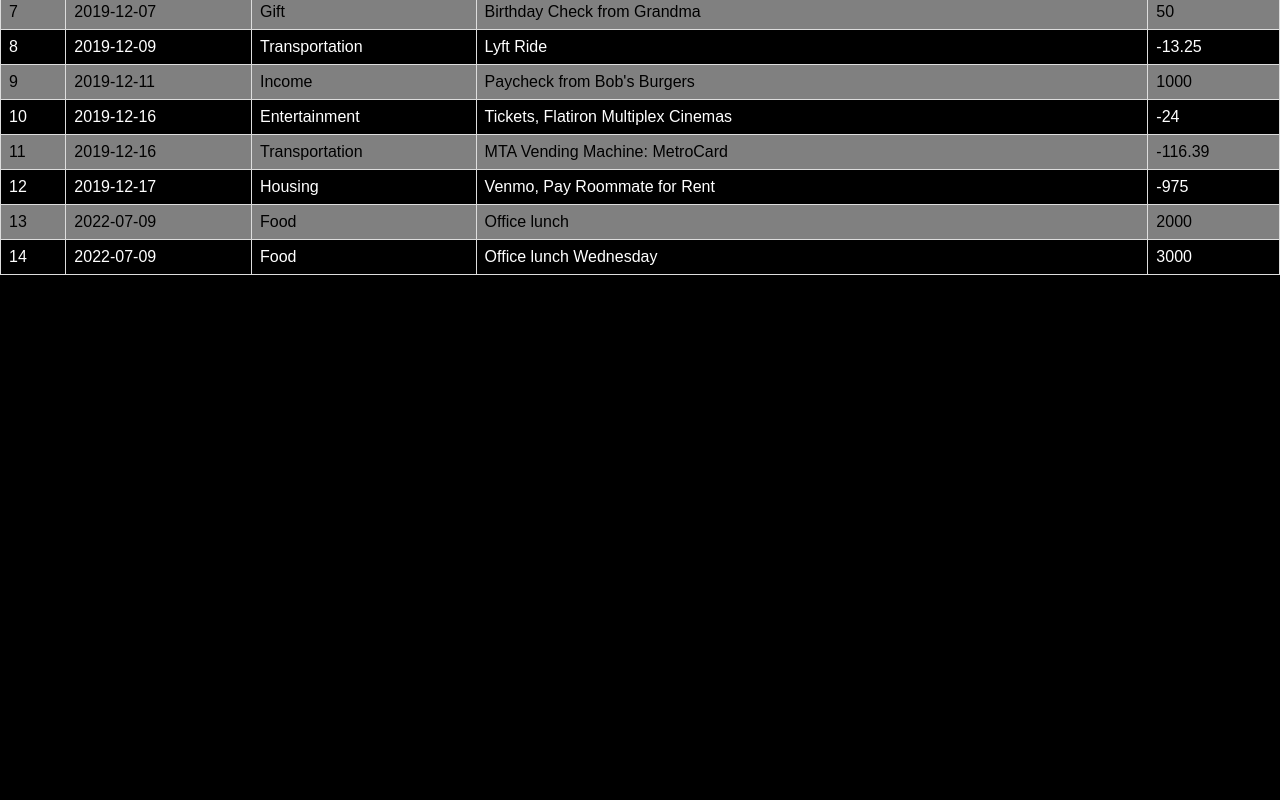
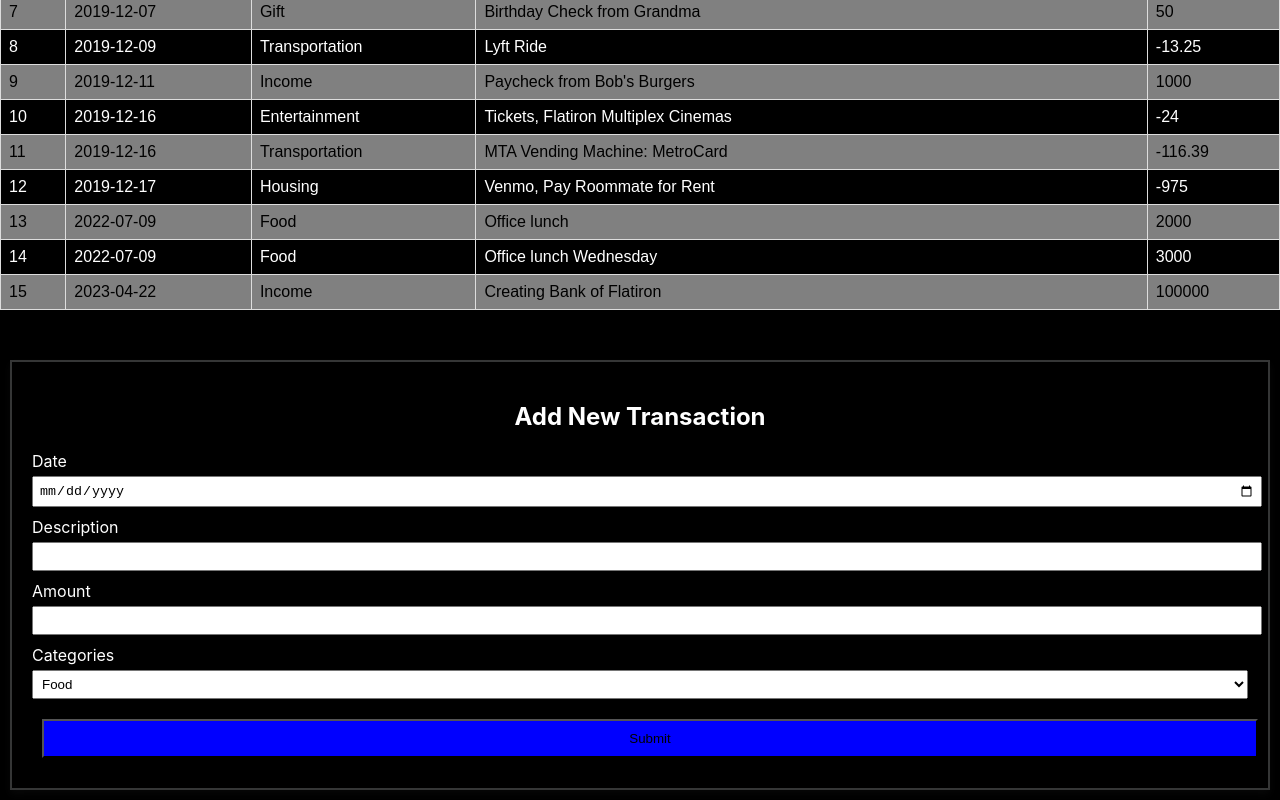
Before and after one commit to Ngaremaina/Bank-of-Flatiron, a React (Create React App) app: page / in a window 1280 px wide. Shown: the part 299-1099 px from the top of the page. Before the commit the page ends 800 px from the top, so only its background shows below. Built offline with nearby package versions, Linux system fonts and the light colour scheme; data requests are answered from the project's data file.

Commit message:
Add New TRansaction

```diff
--- a/db.json
+++ b/db.json
@@ -97,6 +97,13 @@
       "category": "Food",
       "amount": "3000",
       "id": 14
+    },
+    {
+      "amount": "100000",
+      "description": "Creating Bank of Flatiron",
+      "date": "2023-04-22",
+      "category": "Income",
+      "id": 15
     }
   ]
 }
--- a/public/index.html
+++ b/public/index.html
@@ -15,6 +15,7 @@
       user's mobile device or desktop. See https://developers.google.com/web/fundamentals/web-app-manifest/
     -->
     <link rel="manifest" href="%PUBLIC_URL%/manifest.json" />
+    <link rel="stylesheet" href="https://cdnjs.cloudflare.com/ajax/libs/font-awesome/4.7.0/css/font-awesome.min.css">
     <!--
       Notice the use of %PUBLIC_URL% in the tags above.
       It will be replaced with the URL of the `public` folder during the build.
--- a/src/App.css
+++ b/src/App.css
@@ -10,6 +10,9 @@
   padding: 10px;
 }
 
+.nav-bar-right{
+  float: right;
+}
 #customers {
   font-family: Arial, Helvetica, sans-serif;
   border-collapse: collapse;
@@ -35,3 +38,35 @@
   background-color: blue;
   color: white;
 }
+
+.addNewTransaction{
+  display: flex;
+  flex-direction: column;
+  padding: 10px;
+  margin: 10px;
+  border: 2px solid #353636;
+  padding: 20px;
+  margin-top: 50px;
+  box-shadow: 0 4px 8px 0 rgba(39, 39, 39, 0.2);
+
+}
+.addNewTransaction input, select{
+  width: 100%;
+  padding: 5px;
+  margin-top: 5px;
+  margin-bottom: 10px;
+}
+
+.addNewTransaction h2{
+  text-align: center;
+
+}
+.addNewTransaction button{
+  background-color: blue;
+  width: 100%;
+  padding: 10px;
+  margin: 10px;
+}
+.addNewTransaction button:hover{
+  background-color: aqua;
+}
--- a/src/App.js
+++ b/src/App.js
@@ -2,18 +2,27 @@ import './App.css';
 import React, {useState, useEffect} from 'react';
 import Header from './Header';
 import TransactionList from './TransactionList';
+import NewTransaction from './NewTransaction';
+
 function App() {
   const [transactions, setTransactions] = useState([])
+
   useEffect(() => {
     fetch("http://localhost:3000/transactions")
     .then(res => res.json())
     .then(data => setTransactions(data))
 
   },[])
+
+
+  const handleAddTransaction = (newTransaction) => {
+    setTransactions([...transactions, newTransaction])
+  }
   return (
     <div className="App">
       <Header />
       <TransactionList transactions = {transactions}/>
+      <NewTransaction transactions = {transactions} onTransactionSubmit={handleAddTransaction}/>
     </div>
   );
 }
--- a/src/Header.js
+++ b/src/Header.js
@@ -5,6 +5,13 @@ function Header(){
         <nav className="nav-bar">
             <a href="#Home">Home</a>
             <a href="#AddTransaction">Add Transaction</a>
+            <div className="nav-bar-right">
+                <form>
+                    <input type="text" placeholder="Search"/>
+                    <button className="search-button" type="submit"><i class="fa fa-search"></i></button>
+                </form>
+
+            </div>
 
         </nav>
     )
--- /dev/null
+++ b/src/NewTransaction.js
@@ -0,0 +1,60 @@
+import React,{useState} from "react";
+
+function NewTransaction({onTransactionSubmit, transactions}){
+    const [description, setDescription] = useState("")
+    const [amount, setAmount] = useState("")
+    const [date, setDate] = useState("")
+    const [category, setCategory]=useState("")
+
+    // const displayCategories = transactions.map((item) =>{
+    //     return <option>{item.category}</option>
+    // })
+
+    function handleSubmit(e){
+        e.preventDefault()
+
+        const newTransaction = {
+            amount:amount,
+            description:description,
+            date:date,
+            category:category
+        }
+        fetch("http://localhost:3000/transactions",{
+            method:"POST",
+            headers:{"Content-Type":"application/json"},
+            body:JSON.stringify(newTransaction)
+        })
+        .then(res => res.json())
+        .then(data => onTransactionSubmit(data))
+    }
+    return (
+        <form className="addNewTransaction" onSubmit={handleSubmit}>
+            <h2>Add New Transaction</h2>
+            <label>Date</label>
+            <input type="date" value={date} onChange={e => setDate(e.target.value)}/>
+
+            <label>Description</label>
+            <input type="text" value={description} onChange={e => setDescription(e.target.value)}/>
+
+            <label>Amount</label>
+            <input type="text" value={amount} onChange={e => setAmount(e.target.value)}/>
+
+            <label>Categories
+                <select value={category} onChange={e => setCategory(e.target.value)}>
+                    {/* {displayCategories} */}
+                    <option>Food</option>
+                    <option>Income</option>
+                    <option>Fashion</option>
+                    <option>Transportation</option>
+                    <option>Entertainment</option>
+                    <option>Housing</option>
+                </select>
+            </label>
+            <button>Submit</button>
+
+        </form>
+    )
+
+}
+
+export default NewTransaction
--- a/src/TransactionItem.js
+++ b/src/TransactionItem.js
@@ -8,10 +8,8 @@ function TransactionItem({amount, category, date, description, id}){
             <td>{category}</td>
             <td>{description}</td>
             <td>{amount}</td>
-
         </tr>
     )
-
 }
 
 export default TransactionItem
--- a/src/TransactionList.js
+++ b/src/TransactionList.js
@@ -2,7 +2,7 @@ import React from "react";
 import TransactionItem from "./TransactionItem";
 
 function TransactionList({transactions}){
-    console.log(transactions)
+    // console.log(transactions)
     const displayTransactions = transactions.map(transaction => {
        return <TransactionItem key={transaction.id} id = {transaction.id} amount = {transaction.amount} category = {transaction.category} date = {transaction.date} description = {transaction.description}/>
     })
```
Lines whose indentation alone changed are shown as unchanged.
